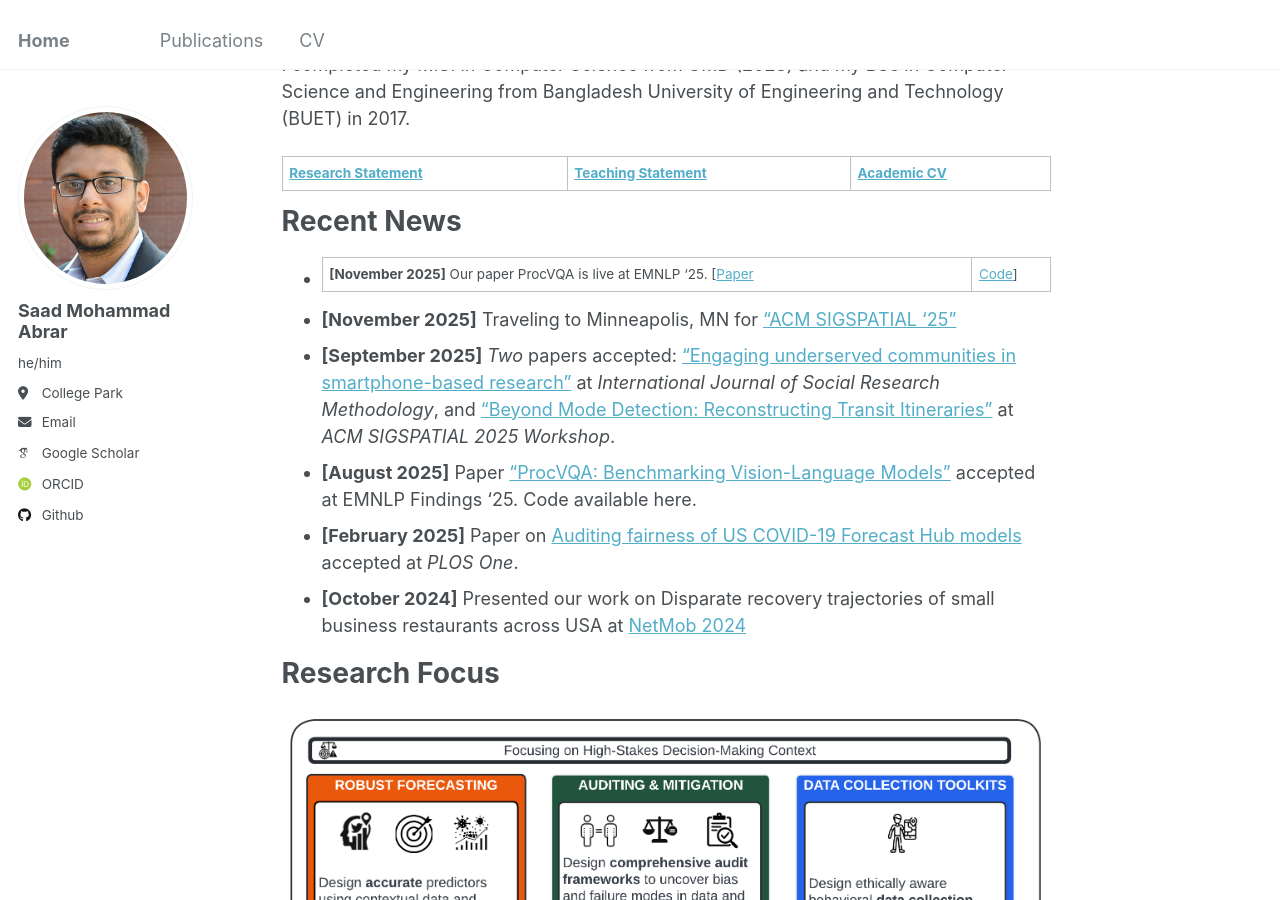
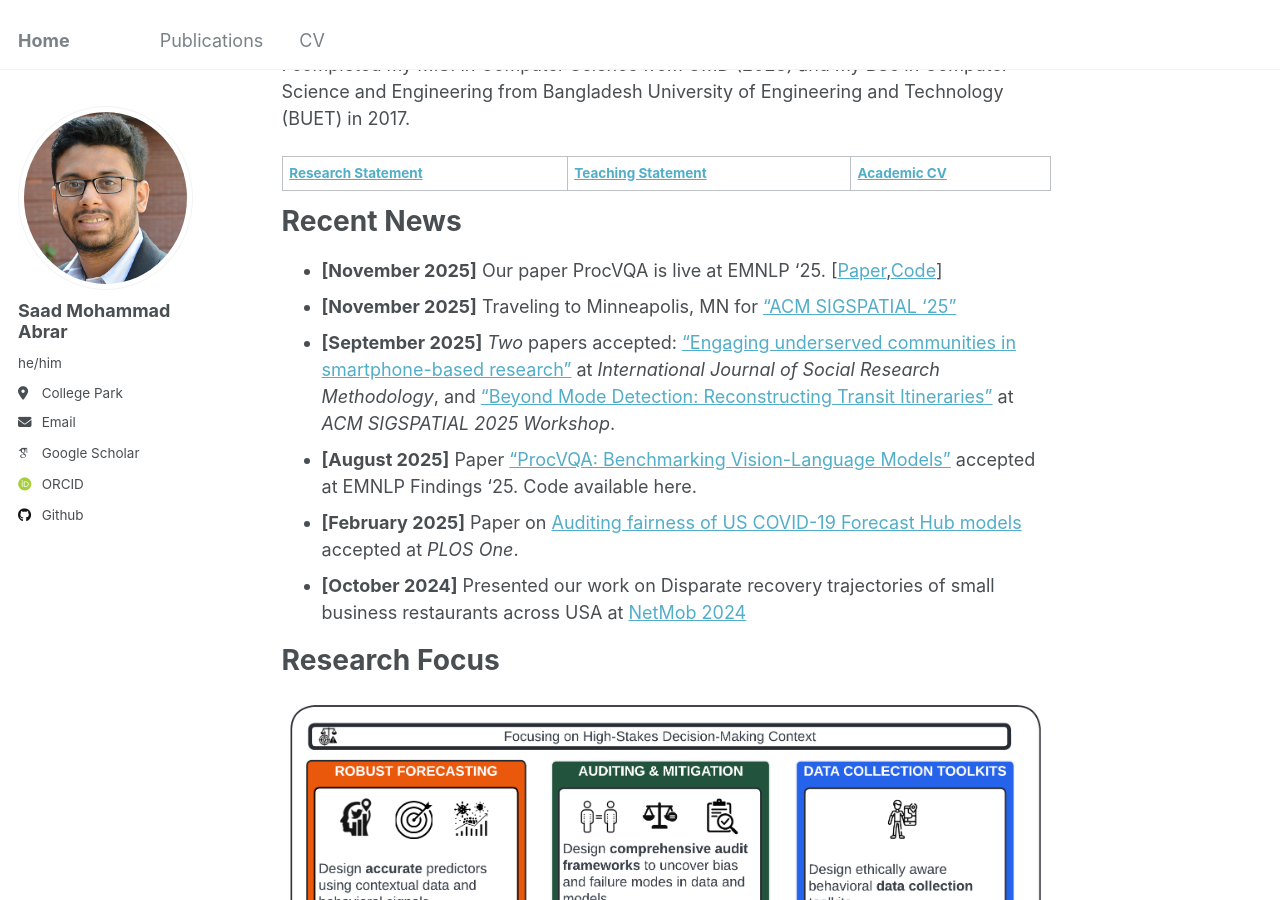
Before and after one commit to saad-abrar/saad-abrar.github.io, a Jekyll site: the page built from _pages/about.md, in a window 1280 px wide and 900 px high, scrolled down 647 px. Built offline with Jekyll 4.4.1, drawn with Linux system fonts in a browser that asks for light colours; some web fonts are replaced.

```diff
--- a/_pages/about.md
+++ b/_pages/about.md
@@ -19,7 +19,7 @@ I completed my M.S. in Computer Science from UMD (2023) and my BSc in Computer S
 
 
 # Recent News
-- **[November 2025]** Our paper ProcVQA is live at EMNLP '25. [[Paper](https://aclanthology.org/2025.findings-emnlp.1266/)|[Code](https://github.com/kzintas/ProcVQA)]
+- **[November 2025]** Our paper ProcVQA is live at EMNLP '25. [[Paper](https://aclanthology.org/2025.findings-emnlp.1266/),[Code](https://github.com/kzintas/ProcVQA)]
 - **[November 2025]** Traveling to Minneapolis, MN for ["ACM SIGSPATIAL '25"](https://sigspatial2025.sigspatial.org/)
 - **[September 2025]** *Two* papers accepted: ["Engaging underserved communities in smartphone-based research"](https://www.tandfonline.com/doi/full/10.1080/13645579.2025.2571689?scroll=top&needAccess=true) at *International Journal of Social Research Methodology*, and ["Beyond Mode Detection: Reconstructing Transit Itineraries"](https://dl.acm.org/doi/abs/10.1145/3764924.3770890) at *ACM SIGSPATIAL 2025 Workshop*.
 - **[August 2025]** Paper ["ProcVQA: Benchmarking Vision-Language Models"](https://zcliu.org/papers/ProcVQA_EMNLP25.pdf) accepted at EMNLP Findings '25. Code available here.
```
